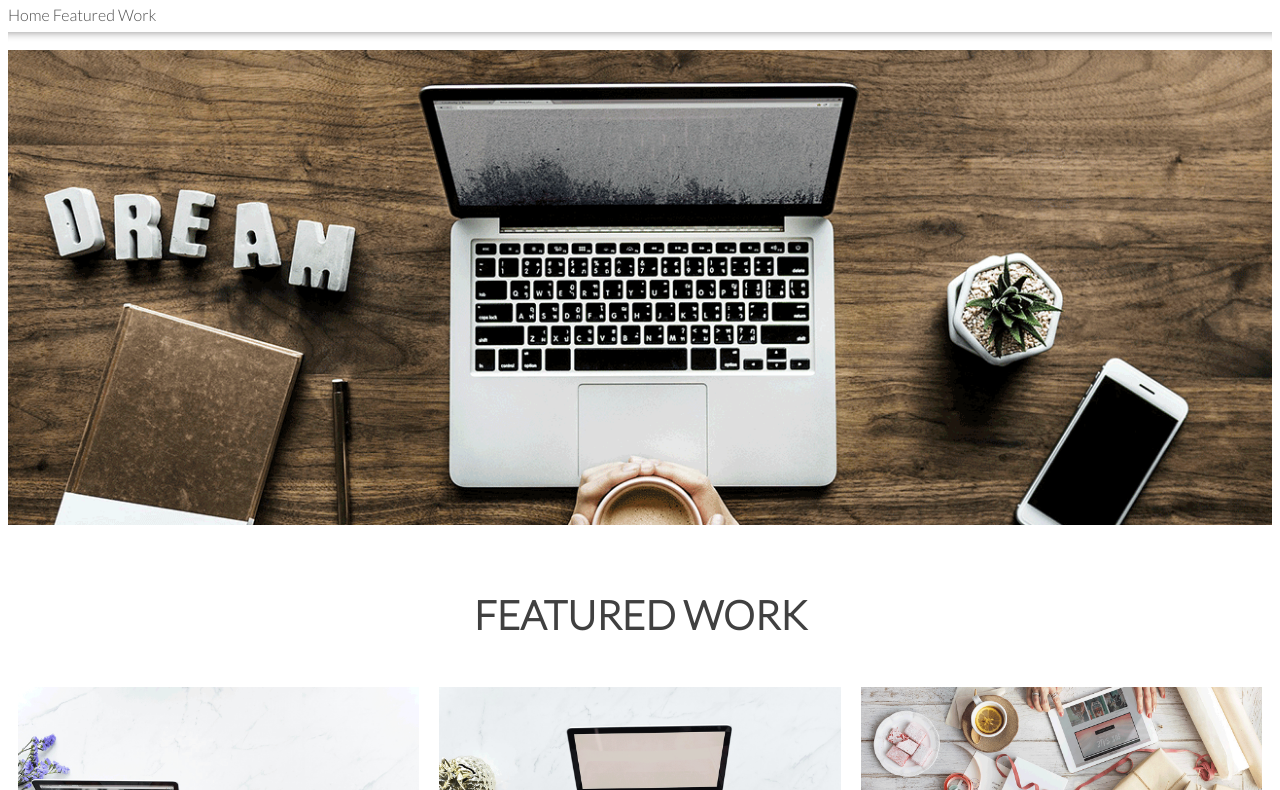
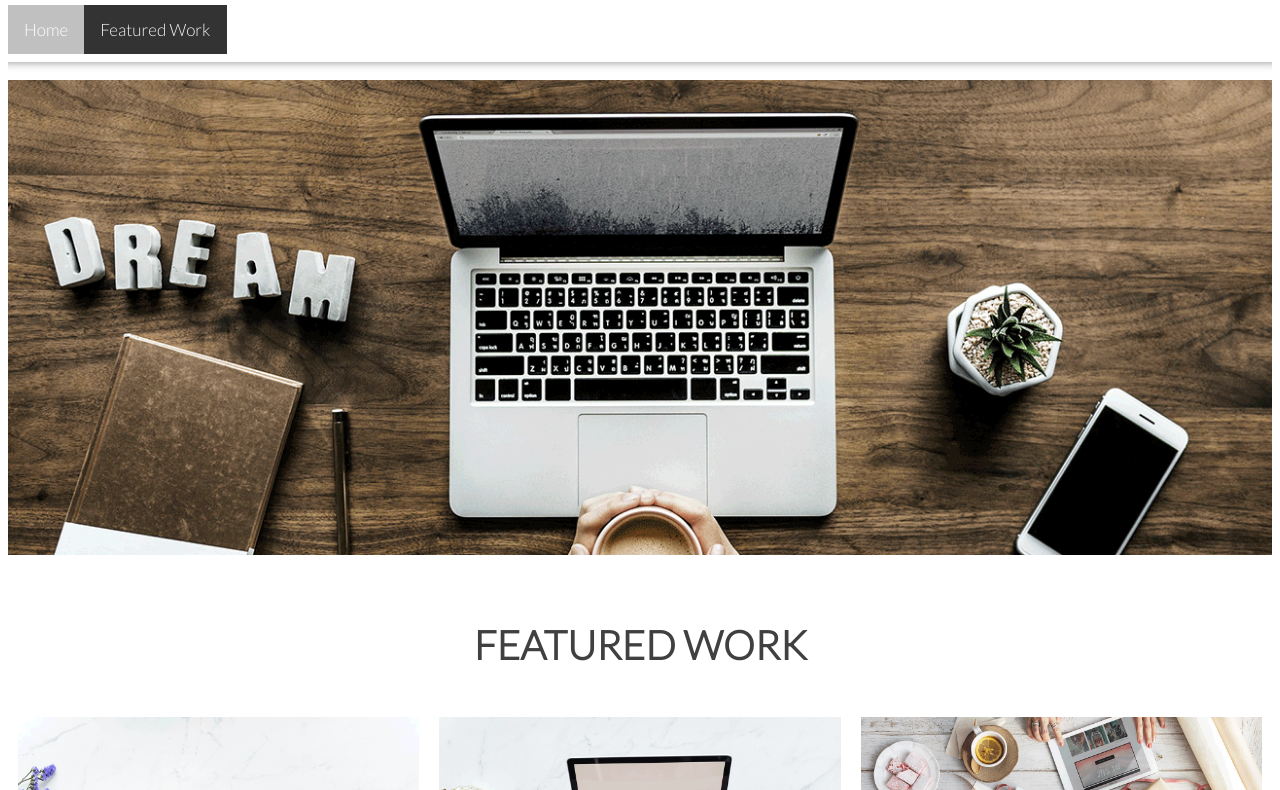
Before and after one commit to EvitaBo/Portfolio-Project, a plain HTML site: page index.html in a window 1280 px wide. Shown: the part 181-971 px from the top of the page. Drawn offline with Linux system fonts and the light colour scheme.

Commit message:
Update styles.css

```diff
--- a/css/styles.css
+++ b/css/styles.css
@@ -129,6 +129,32 @@ footer {
   text-align: right;
 }
 
+/* Top Nav Bar Features*/
+.topnav {
+    background-color: #333;
+    overflow: hidden;
+    bottom: 0px;
+}
+
+.topnav a {
+    float: left;
+    color: #f2f2f2;
+    text-align: center;
+    padding: 14px 16px;
+    text-decoration: none;
+    font-size: 17px;
+}
+
+.topnav a:hover {
+    background-color: #808080;
+    color: black;
+}
+
+.topnav a.active {
+    background-color: #C0C0C0;
+    color: white;
+}
+
 /*Media Queries*/
 @media screen and (max-width: 550px) {
   .logo {
```
